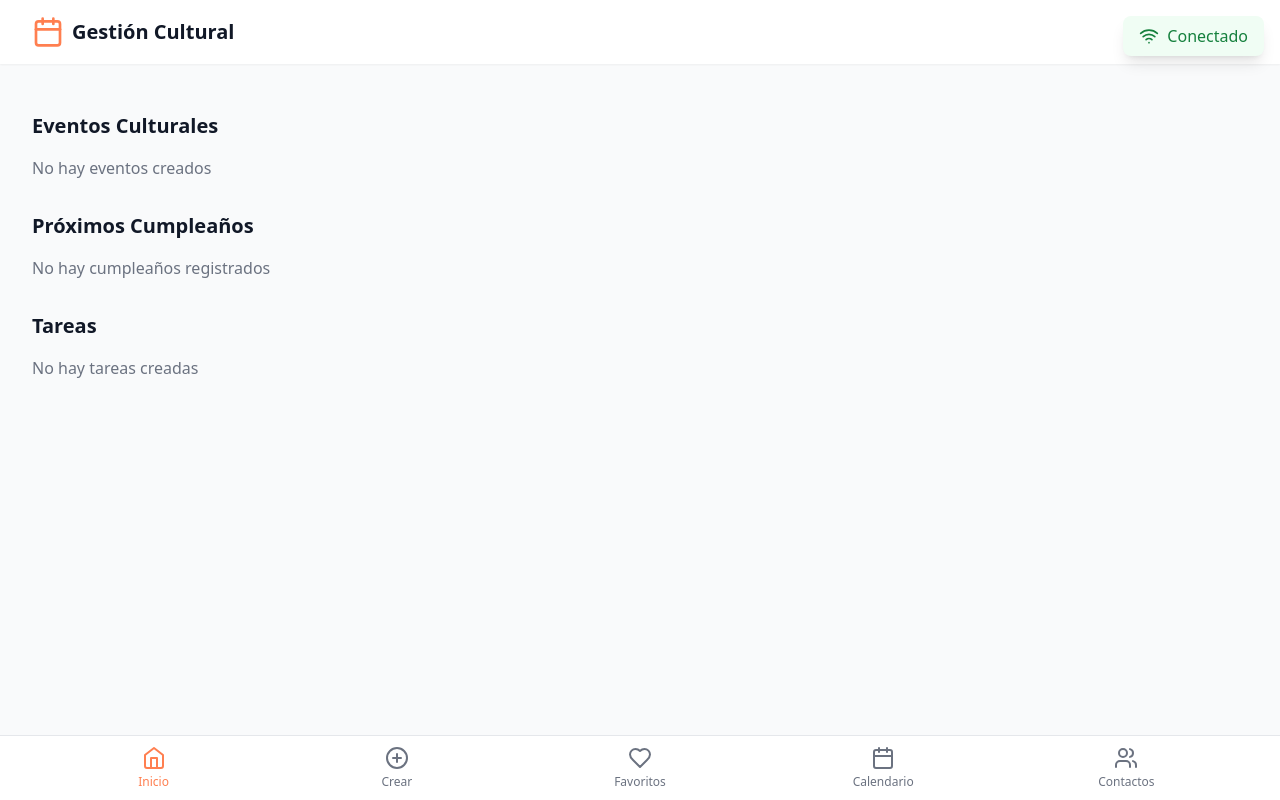
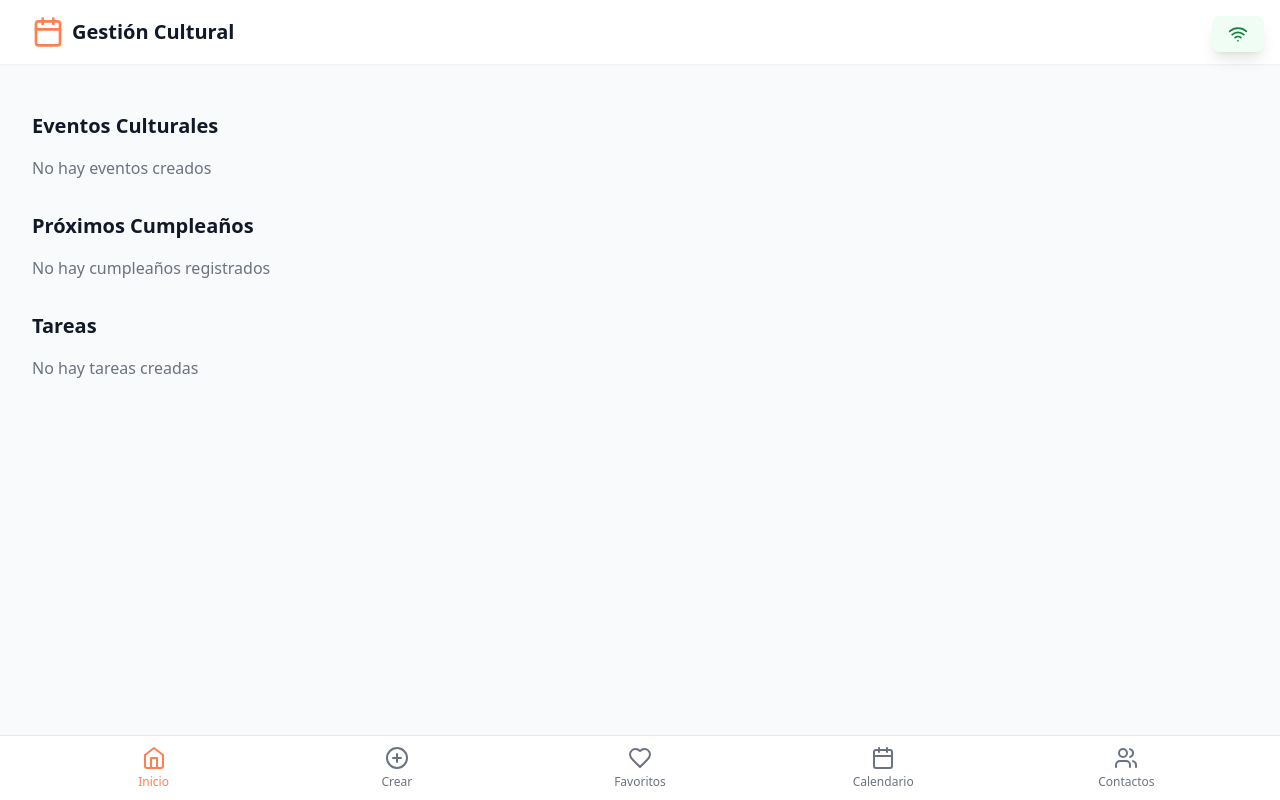
Before and after one commit to radiolibrevientosur/gestion-cultural, a React (Vite) app: page / in a window 1280 px wide. Built offline with nearby package versions, Linux system fonts and the light colour scheme.

Commit message:
Update OfflineIndicator.tsx

```diff
--- a/src/components/ui/OfflineIndicator.tsx
+++ b/src/components/ui/OfflineIndicator.tsx
@@ -19,12 +19,12 @@ export const OfflineIndicator: React.FC = () => {
         {isOnline ? (
           <>
             <Wifi className="h-5 w-5" />
-            <span>Conectado</span>
+
           </>
         ) : (
           <>
             <WifiOff className="h-5 w-5" />
-            <span>Modo sin conexión</span>
+
           </>
         )}
 
```
